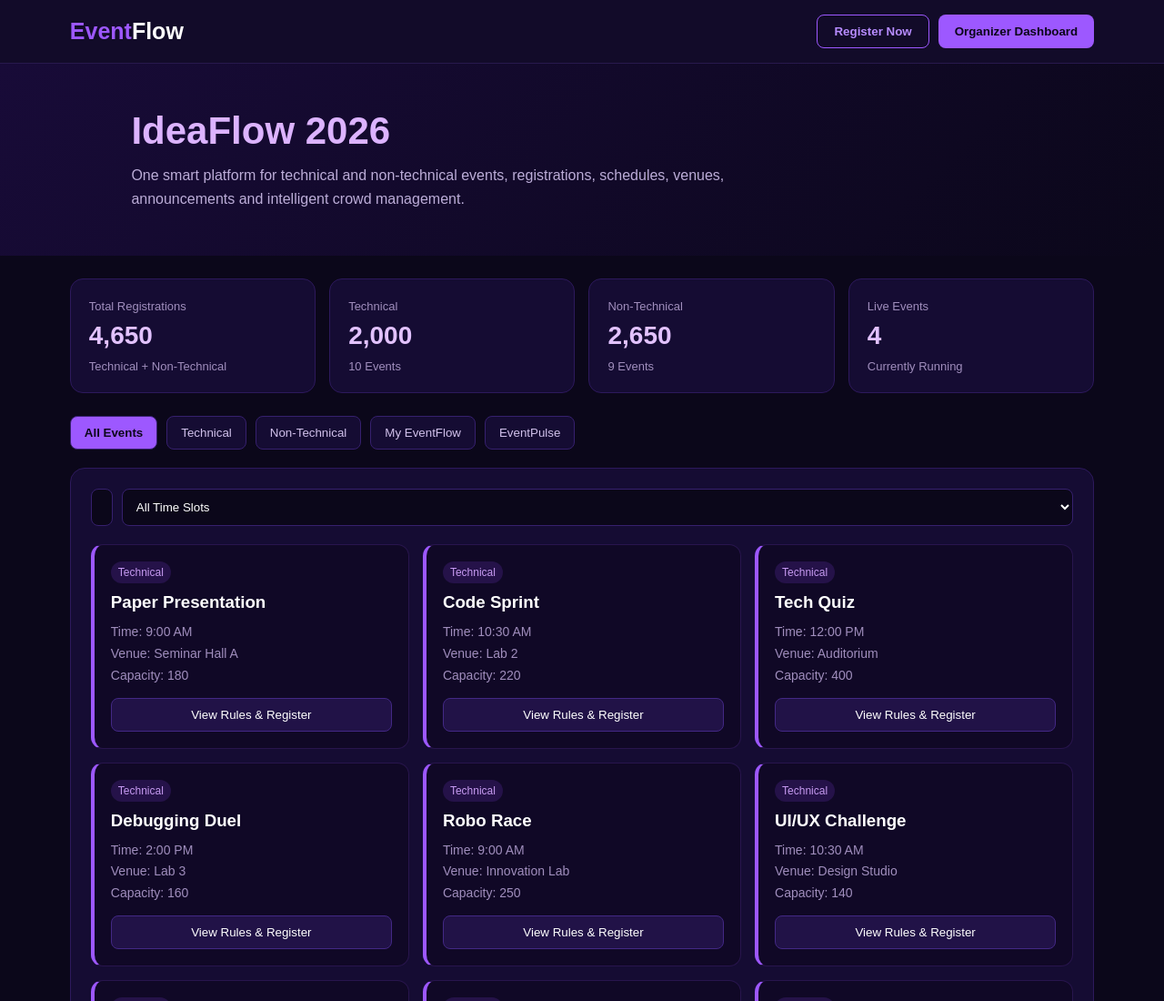
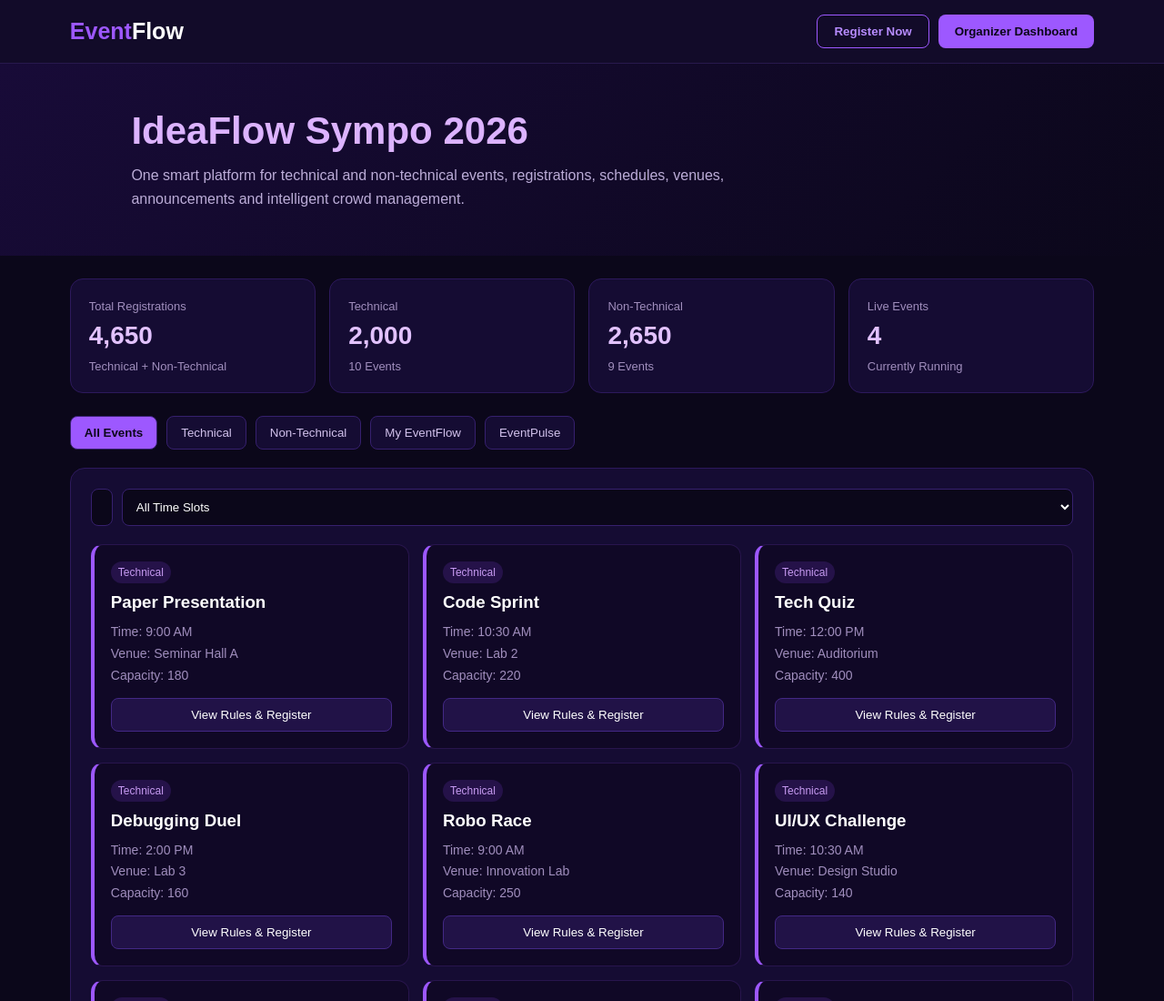
Before and after one commit to varshaa2008/eventflow, a website: page index.html in a window 1280 px wide. Shown: the top 1100 px of the page at 91% size. Drawn offline with Linux system fonts and the light colour scheme; no server answers.

Commit message:
Update index.html

```diff
--- a/index.html
+++ b/index.html
@@ -431,7 +431,7 @@ footer {
 
     <div class="container">
 
-        <h1>IdeaFlow 2026</h1>
+        <h1>IdeaFlow Sympo 2026</h1>
 
         <p>
             One smart platform for technical and non-technical events,
```
